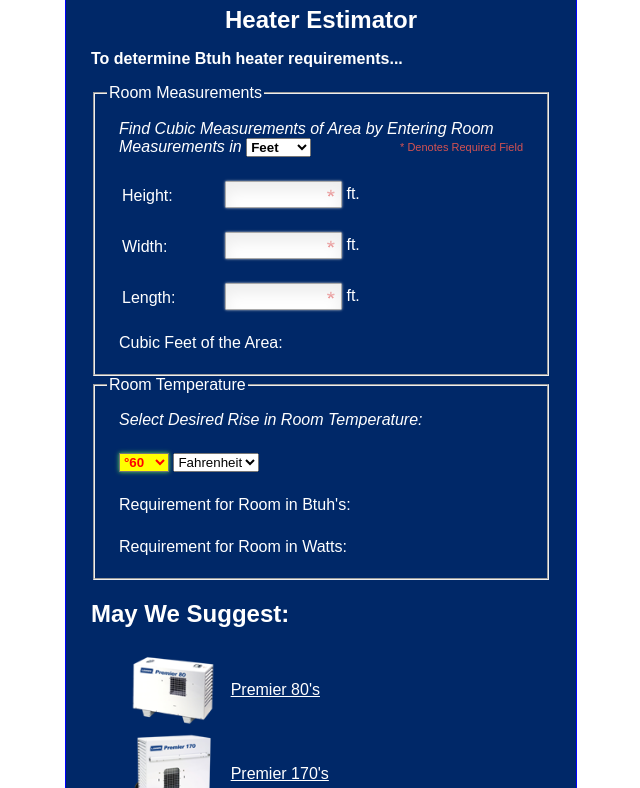
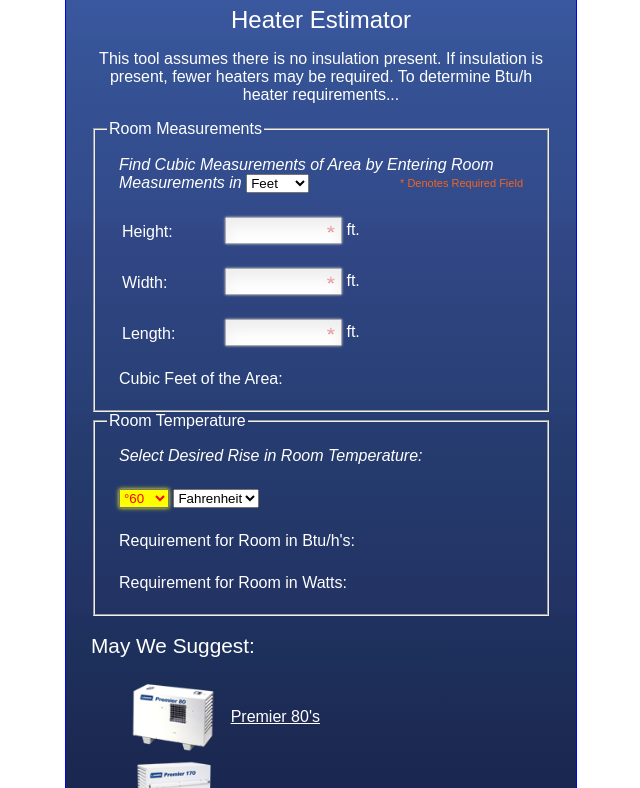
Before and after one commit to jconlon/LBWhite-heater-estimator, a plain HTML site: page index.html in a window 1280 px wide. Shown: the part 148-936 px from the top of the page, without its empty margins (319-959 px from the left). Drawn offline with Linux system fonts and the light colour scheme.

Commit message:
17: Analyze files latest files recieved from client
Task-Url: https://github.com/jconlon/LBWhite-heater-estimator/issues/17

```diff
--- a/css/main.css
+++ b/css/main.css
@@ -14,7 +14,12 @@ exceeding our ideal of 460px. But since we’ve used ems to set this upper limit
 will scale up as the user increases the browser’s text size.*/
 #wrapper {
 	padding : 1em 1.5625em; /* 15px / 16px = 1em, 25px / 16px = 1.5625em*/
-	background-color: #002868;
+	/* Permalink - use to edit and share this gradient: http://colorzilla.com/gradient-editor/#3e60aa+0,39569c+15,365598+16,355294+19,324a8a+31,324786+32,283f75+47,273c71+48,253b6d+52,223263+64,1f315f+65,1d305b+68,1c2953+75,152147+88,132043+89,121a3e+96,10193a+97,0f1837+100 */
+	background: #3e60aa; /* Old browsers */
+	background: -moz-linear-gradient(top, #3e60aa 0%, #39569c 15%, #365598 16%, #355294 19%, #324a8a 31%, #324786 32%, #283f75 47%, #273c71 48%, #253b6d 52%, #223263 64%, #1f315f 65%, #1d305b 68%, #1c2953 75%, #152147 88%, #132043 89%, #121a3e 96%, #10193a 97%, #0f1837 100%); /* FF3.6-15 */
+	background: -webkit-linear-gradient(top, #3e60aa 0%,#39569c 15%,#365598 16%,#355294 19%,#324a8a 31%,#324786 32%,#283f75 47%,#273c71 48%,#253b6d 52%,#223263 64%,#1f315f 65%,#1d305b 68%,#1c2953 75%,#152147 88%,#132043 89%,#121a3e 96%,#10193a 97%,#0f1837 100%); /* Chrome10-25,Safari5.1-6 */
+	background: linear-gradient(to bottom, #3e60aa 0%,#39569c 15%,#365598 16%,#355294 19%,#324a8a 31%,#324786 32%,#283f75 47%,#273c71 48%,#253b6d 52%,#223263 64%,#1f315f 65%,#1d305b 68%,#1c2953 75%,#152147 88%,#132043 89%,#121a3e 96%,#10193a 97%,#0f1837 100%); /* W3C, IE10+, FF16+, Chrome26+, Opera12+, Safari7+ */
+	filter: progid:DXImageTransform.Microsoft.gradient( startColorstr='#3e60aa', endColorstr='#0f1837',GradientType=0 ); /* IE6-9 */
 	text-align: left;
 	max-width: 28.75em;    /* 460px / 16px = 28.75em */
 	color : white;
@@ -25,7 +30,14 @@ will scale up as the user increases the browser’s text size.*/
 
 h1{
 	text-align: center;
+	font-weight: normal;
 	font-size: 1.5em;        /* 24px / 16px = 1.5em */
+
+}
+
+h2{
+	font-weight: normal;
+	font-size: 1.3em;
 
 }
 
@@ -34,8 +46,8 @@ h1{
 	font-style: italic;
 }
 
-#intro, #p80, #p170, #p350, #d300, #volume {
-	font-weight: bold;
+#intro, #p80, #p170, #p350, #d300, #f500, #volume {
+	font-weight: normal;
 }
 
 .prompt {
@@ -44,14 +56,14 @@ h1{
 
 
 #unitSelect {
-	font-weight: bold;
+	font-weight: normal;
 }
 
 #riseSelect {
-	font-weight: bold;
+	font-weight: normal;
 	background: yellow;
 	color: red;
-	box-shadow: 0 0 .3125em #5cd053; /* 5px / 16px = 0.3125em */
+	box-shadow: 0 0 .3125em #ffff00; /* 5px / 16px = 0.3125em */
 }
 
 #btuhAnswer,#btusAnswer,#wattsAnswer{
@@ -118,7 +130,7 @@ ul ul{
 
 /* style the notification that informs users that the asterisk (*) indicates required fields.*/
 .required_notification {
-    color:#d45252;
+    color: #f26522;
     margin: .3125em 0 0 0; /* 5px / 16px = .3125em */
     display:inline;
     float:right;
--- a/index.html
+++ b/index.html
@@ -46,7 +46,8 @@
 			<img src="img/LBW_White_Logo.png" alt="L.B. White">
 		</h1>
 		<h1>Heater Estimator</h1>
-		<p id="intro">To determine Btuh heater requirements...</p>
+		<p id="intro" align="center">This tool assumes there is no insulation present. If insulation is present, fewer heaters may be required. To determine Btu/h heater requirements...</p>
+
 
 
 		<!--
@@ -132,7 +133,7 @@
 								id="btuhReqWord"></span>
 						</span></li>-->
 
-						<li><label for="btusReq">Requirement for Room in Btuh's:</label> <span
+						<li><label for="btusReq">Requirement for Room in Btu/h's:</label> <span
 							id="btusAnswer"> <span id="btusReqNumber"></span> <span
 								id="btusReqWord"></span>
 						</span></li>
@@ -154,7 +155,7 @@
 					<img src="img/Premier-80.png" alt="Premier80">
 
 					<span id="p80"></span> <a
-						href="http://www.lbwhite.com/products/Tent-Heaters/Premier-Portable-Heater/">Premier
+						href="https://www.lbwhite.com/products/Tent-Heaters/Premier-Portable-Heater/">Premier
 						80's</a>
 				</li>
 
@@ -162,7 +163,7 @@
 					<img src="img/Premier-170.png" alt="Premier170">
 
 					<span id="p170"></span> <a
-						href="http://www.lbwhite.com/products/Tent-Heaters/Premier-Portable-Heater/">Premier
+						href="https://www.lbwhite.com/products/Tent-Heaters/Premier-Portable-Heater/">Premier
 						170's</a>
 				</li>
 
@@ -171,8 +172,15 @@
 
 					<span id="p350"></span>
 								<a
-								href="http://www.lbwhite.com/products/Tent-Heaters/Premier-Portable-Heater/">Premier
+								href="https://www.lbwhite.com/products/Tent-Heaters/Premier-Portable-Heater/">Premier
 									350's</a>
+				</li>
+				<li>
+					<img src="img/DSCN7533-without-labels.png" alt="Foreman 500">
+
+					<span id="f500"></span>
+								<a
+								href="https://www.lbwhite.com/products/Tent-Heaters/Foreman-Indirect-fired-heater/">Foreman 500's</a>
 				</li>
 
 
--- a/js/HeaterCalc.js
+++ b/js/HeaterCalc.js
@@ -6,6 +6,7 @@ var PREMIER_80 = 80000;
 var PREMIER_170 = 170000;
 var PREMIER_350 = 350000;
 var DIRECTOR_300 = 258700;
+var FOREMAN_500 = 500000;
 
 function HeaterCalc(unitFactor){
 
@@ -113,4 +114,8 @@ function HeaterCalc(unitFactor){
 		return this.suggest(PREMIER_350);
 	};
 
+	this.f500 = function(){
+		return this.suggest(FOREMAN_500);
+	};
+
 }
--- a/js/controller.js
+++ b/js/controller.js
@@ -197,7 +197,7 @@ function compute() {
 	// Suggestions
 
 	// Heaters
-	// "p80", "p170", "p350"
+	// "p80", "p170", "p350" and "f500"
 	var element = document.getElementById("p80");
 	element.innerHTML = c.p80();
 
@@ -206,6 +206,9 @@ function compute() {
 
 	element = document.getElementById("p350");
 	element.innerHTML = c.p350();
+
+	element = document.getElementById("f500");
+	element.innerHTML = c.f500();
 
 }
 
```
Also changed, not shown: img/DSCN7533-without-labels.png (added), 1 other file.
